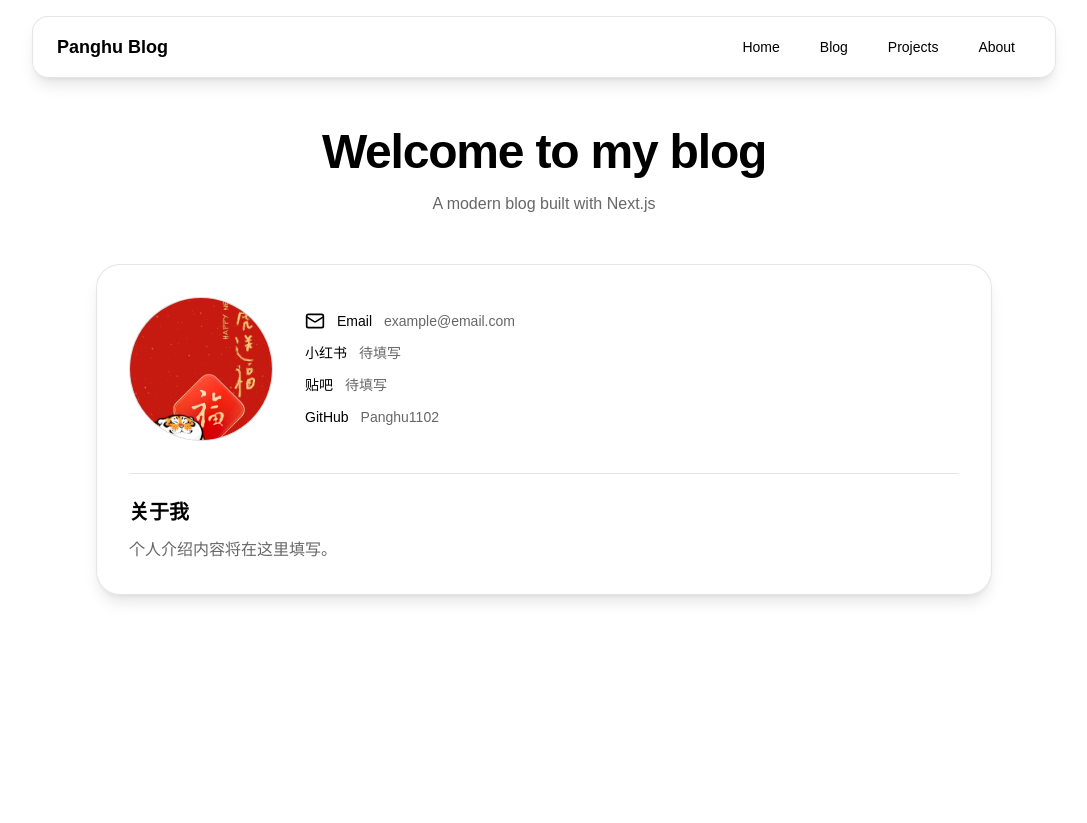
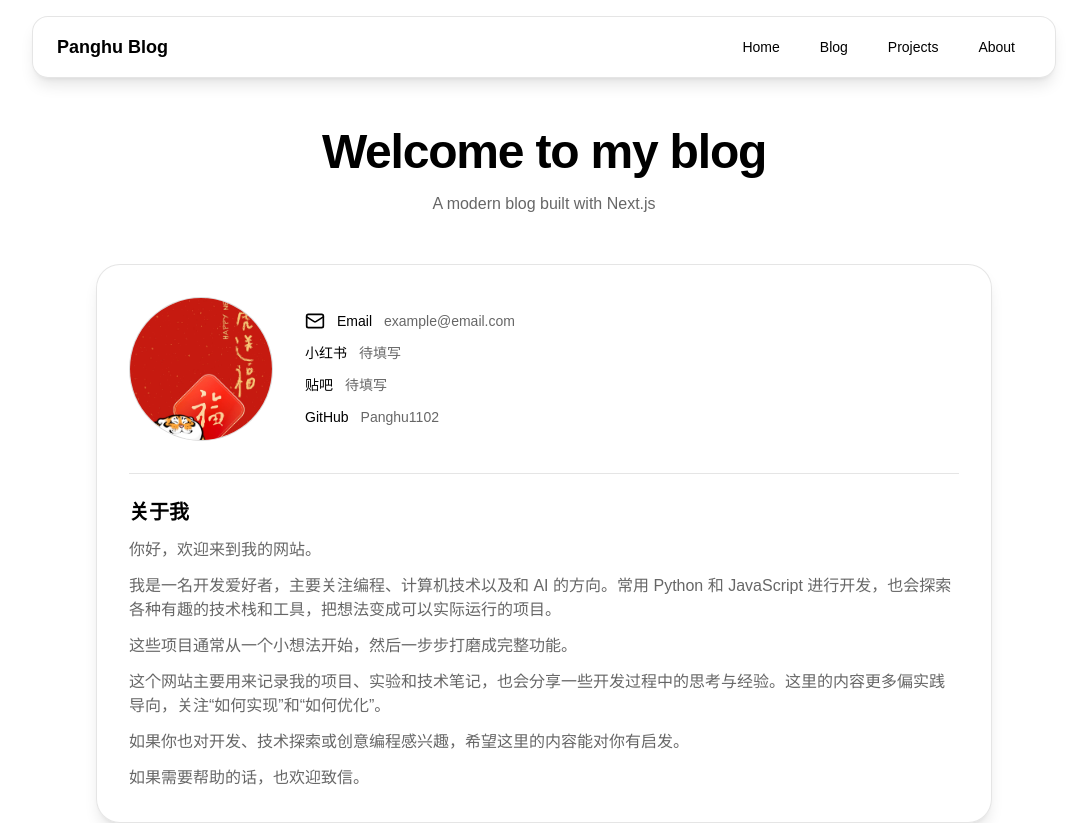
Before and after one commit to Panghu1102/next-blog, a Next.js app: page / in a window 1280 px wide. Shown: the whole page, without its empty margins (96-1183 px from the left). Before the commit the page ends 800 px from the top, so only its background shows below. Built offline with nearby package versions, Linux system fonts and the light colour scheme.

Commit message:
Update about me section content

```diff
--- a/src/app/page.tsx
+++ b/src/app/page.tsx
@@ -48,7 +48,14 @@ export default function Home() {
 
 					<div className="mt-8 border-t border-black/10 pt-6 dark:border-white/10">
 						<h2 className="text-xl font-semibold">关于我</h2>
-						<p className="mt-3 text-black/60 dark:text-white/60">个人介绍内容将在这里填写。</p>
+						<div className="mt-3 space-y-3 text-black/60 dark:text-white/60">
+							<p>你好，欢迎来到我的网站。</p>
+							<p>我是一名开发爱好者，主要关注编程、计算机技术以及和 AI 的方向。常用 Python 和 JavaScript 进行开发，也会探索各种有趣的技术栈和工具，把想法变成可以实际运行的项目。</p>
+							<p>这些项目通常从一个小想法开始，然后一步步打磨成完整功能。</p>
+							<p>这个网站主要用来记录我的项目、实验和技术笔记，也会分享一些开发过程中的思考与经验。这里的内容更多偏实践导向，关注“如何实现”和“如何优化”。</p>
+							<p>如果你也对开发、技术探索或创意编程感兴趣，希望这里的内容能对你有启发。</p>
+							<p>如果需要帮助的话，也欢迎致信。</p>
+						</div>
 					</div>
 				</section>
 			</main>
```
